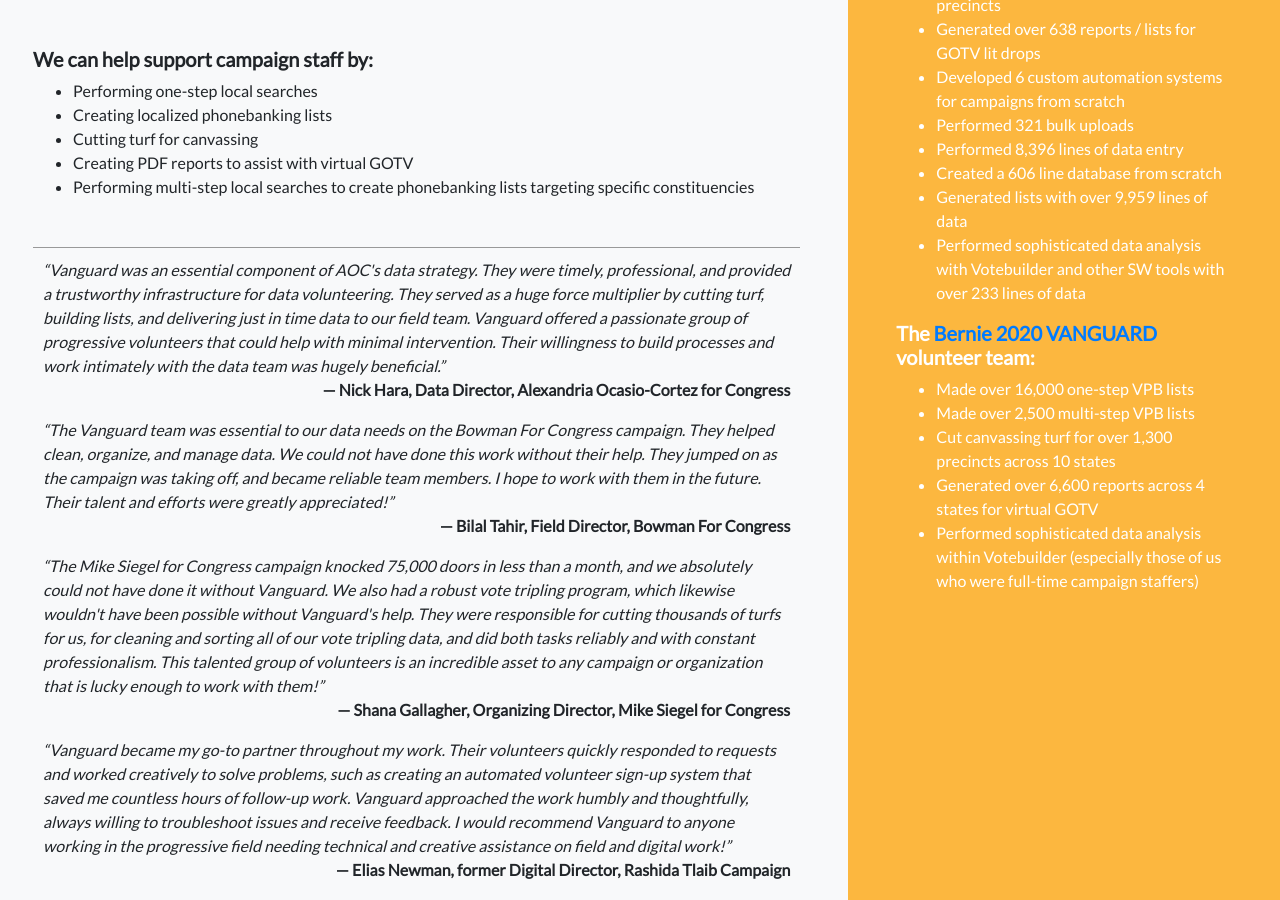
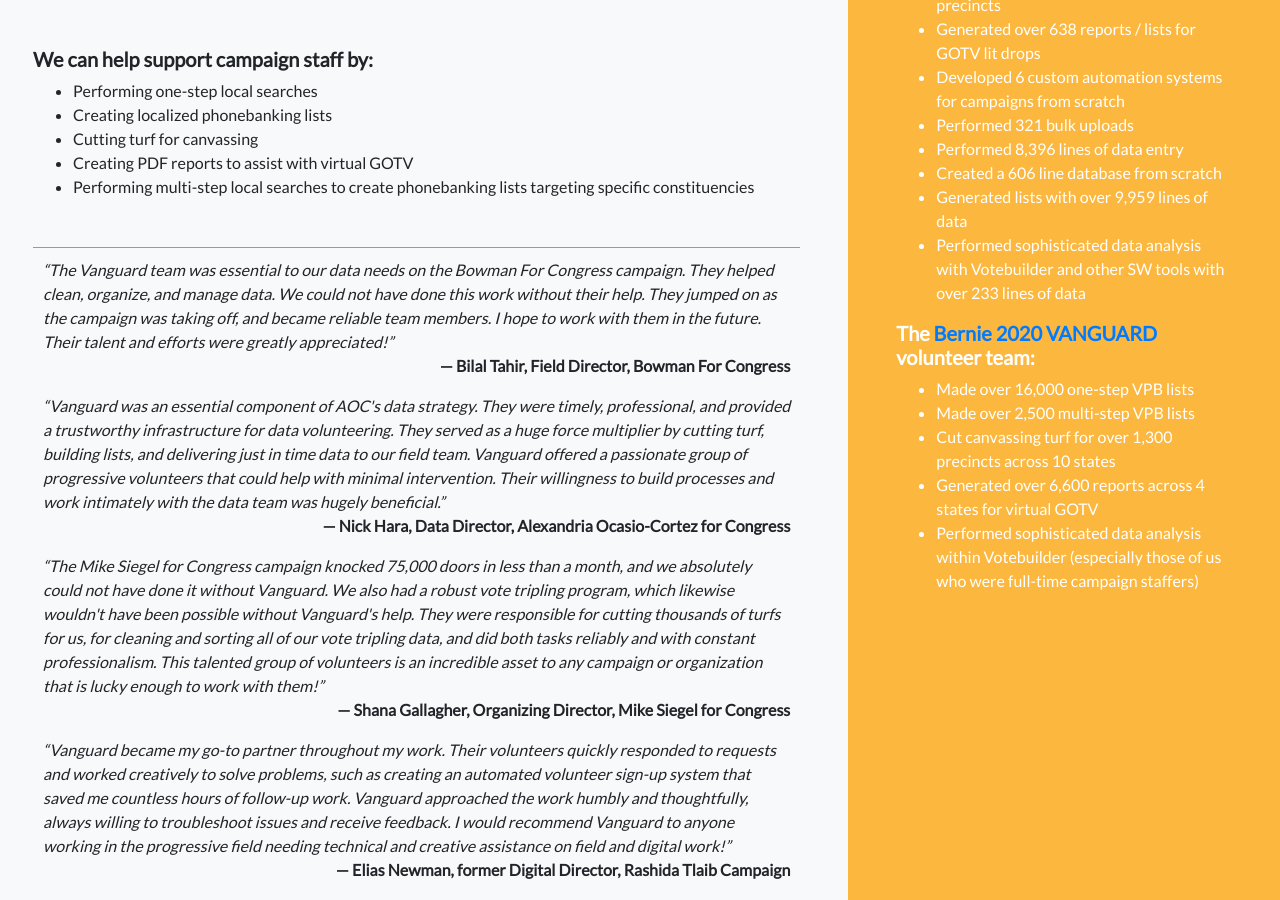
Before and after one commit to orgvanize/orgvanize.github.io, a Jekyll site: the page built from index.md, in a window 1280 px wide and 900 px high, scrolled down 401 px. Built offline with Jekyll 4.4.1, drawn with Linux system fonts in a browser that asks for light colours.

Commit message:
index.md: Alphabetize testimonials by candidate last name and fix inconsistent indentation (sorry!)

```diff
--- a/index.md
+++ b/index.md
@@ -27,14 +27,14 @@ layout: default
             <li>Performing multi-step local searches to create phonebanking lists targeting specific constituencies</li>
         </ul>
         <div class="testimonial-container">
-	    <q class="testimonial">Vanguard was an essential component of AOC's data strategy. They were timely, professional, and provided a trustworthy infrastructure for data volunteering. They served as a huge force multiplier by cutting turf, building lists, and delivering just in time data to our field team. Vanguard offered a passionate group of progressive volunteers that could help with minimal intervention. Their willingness to build processes and work intimately with the data team was hugely beneficial.</q>
-	    <p class="testimonial-attribution"> &mdash; Nick Hara, Data Director, Alexandria Ocasio-Cortez for Congress</p>
             <q class="testimonial">The Vanguard team was essential to our data needs on the Bowman For Congress campaign. They helped clean, organize, and manage data. We could not have done this work without their help. They jumped on as the campaign was taking off, and became reliable team members. I hope to work with them in the future. Their talent and efforts were greatly appreciated!</q>
             <p class="testimonial-attribution"> &mdash; Bilal Tahir, Field Director, Bowman For Congress</p>
-	    <q class="testimonial">The Mike Siegel for Congress campaign knocked 75,000 doors in less than a month, and we absolutely could not have done it without Vanguard. We also had a robust vote tripling program, which likewise wouldn't have been possible without Vanguard's help. They were responsible for cutting thousands of turfs for us, for cleaning and sorting all of our vote tripling data, and did both tasks reliably and with constant professionalism. This talented group of volunteers is an incredible asset to any campaign or organization that is lucky enough to work with them!</q>
-	    <p class="testimonial-attribution"> &mdash; Shana Gallagher, Organizing Director, Mike Siegel for Congress</p>
-	    <q class="testimonial">Vanguard became my go-to partner throughout my work. Their volunteers quickly responded to requests and worked creatively to solve problems, such as creating an automated volunteer sign-up system that saved me countless hours of follow-up work. Vanguard approached the work humbly and thoughtfully, always willing to troubleshoot issues and receive feedback. I would recommend Vanguard to anyone working in the progressive field needing technical and creative assistance on field and digital work!</q>
-	    <p class="testimonial-attribution"> &mdash; Elias Newman, former Digital Director, Rashida Tlaib Campaign</p>
+            <q class="testimonial">Vanguard was an essential component of AOC's data strategy. They were timely, professional, and provided a trustworthy infrastructure for data volunteering. They served as a huge force multiplier by cutting turf, building lists, and delivering just in time data to our field team. Vanguard offered a passionate group of progressive volunteers that could help with minimal intervention. Their willingness to build processes and work intimately with the data team was hugely beneficial.</q>
+            <p class="testimonial-attribution"> &mdash; Nick Hara, Data Director, Alexandria Ocasio-Cortez for Congress</p>
+            <q class="testimonial">The Mike Siegel for Congress campaign knocked 75,000 doors in less than a month, and we absolutely could not have done it without Vanguard. We also had a robust vote tripling program, which likewise wouldn't have been possible without Vanguard's help. They were responsible for cutting thousands of turfs for us, for cleaning and sorting all of our vote tripling data, and did both tasks reliably and with constant professionalism. This talented group of volunteers is an incredible asset to any campaign or organization that is lucky enough to work with them!</q>
+            <p class="testimonial-attribution"> &mdash; Shana Gallagher, Organizing Director, Mike Siegel for Congress</p>
+            <q class="testimonial">Vanguard became my go-to partner throughout my work. Their volunteers quickly responded to requests and worked creatively to solve problems, such as creating an automated volunteer sign-up system that saved me countless hours of follow-up work. Vanguard approached the work humbly and thoughtfully, always willing to troubleshoot issues and receive feedback. I would recommend Vanguard to anyone working in the progressive field needing technical and creative assistance on field and digital work!</q>
+            <p class="testimonial-attribution"> &mdash; Elias Newman, former Digital Director, Rashida Tlaib Campaign</p>
         </div>
     </div>
     <div class="col-md-4 bg-nmu-yellow text-white p-5">
```
